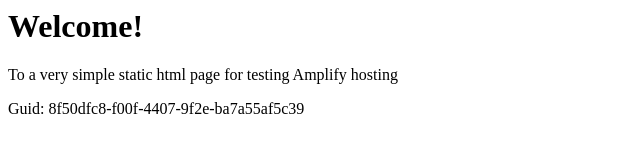
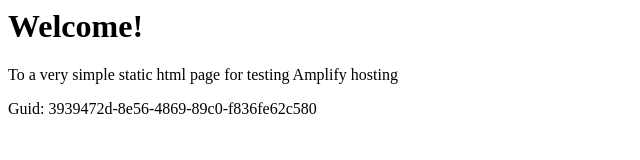
Before and after one commit to aws-aemilia-kix/Github-PR-Commit-Integration-Test-DoNotTouch-GitHubWebhookPushCanaryTest-v1-preprod-ap-northeast-3, a website: page src/index.html in a window 1280 px wide. Shown: the full height of the page, 0-640 px from the left. Drawn offline with Linux system fonts and the light colour scheme.

Commit message:
commit from integ tests

```diff
--- a/src/index.html
+++ b/src/index.html
@@ -12,6 +12,6 @@
 <body>
     <h1>Welcome!</h1>
     <p>To a very simple static html page for testing Amplify hosting</p>
-    <p>Guid: 8f50dfc8-f00f-4407-9f2e-ba7a55af5c39</p></body>
+    <p>Guid: 3939472d-8e56-4869-89c0-f836fe62c580</p></body>
 
 </html>
```
